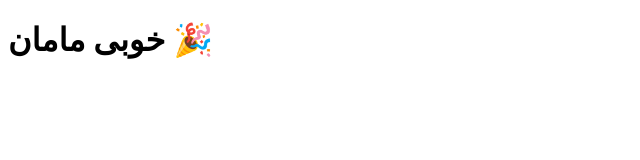
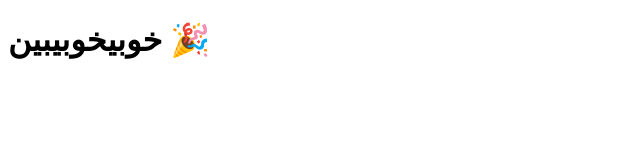
Before and after one commit to elyeshraghi-sketch/khoneh-sosis_-web, a plain HTML site: page product_list2.html in a window 1280 px wide. Shown: the full height of the page, 0-640 px from the left. Drawn offline with Linux system fonts and the light colour scheme.

Commit message:
Update product_list2.html

```diff
--- a/product_list2.html
+++ b/product_list2.html
@@ -4,6 +4,6 @@
   <title>Khoneh Sosis</title>
 </head>
 <body>
-  <h1>خوبی مامان 🎉</h1>
+  <h1>خوبیخوبیبین 🎉</h1>
 </body>
 </html>
```
